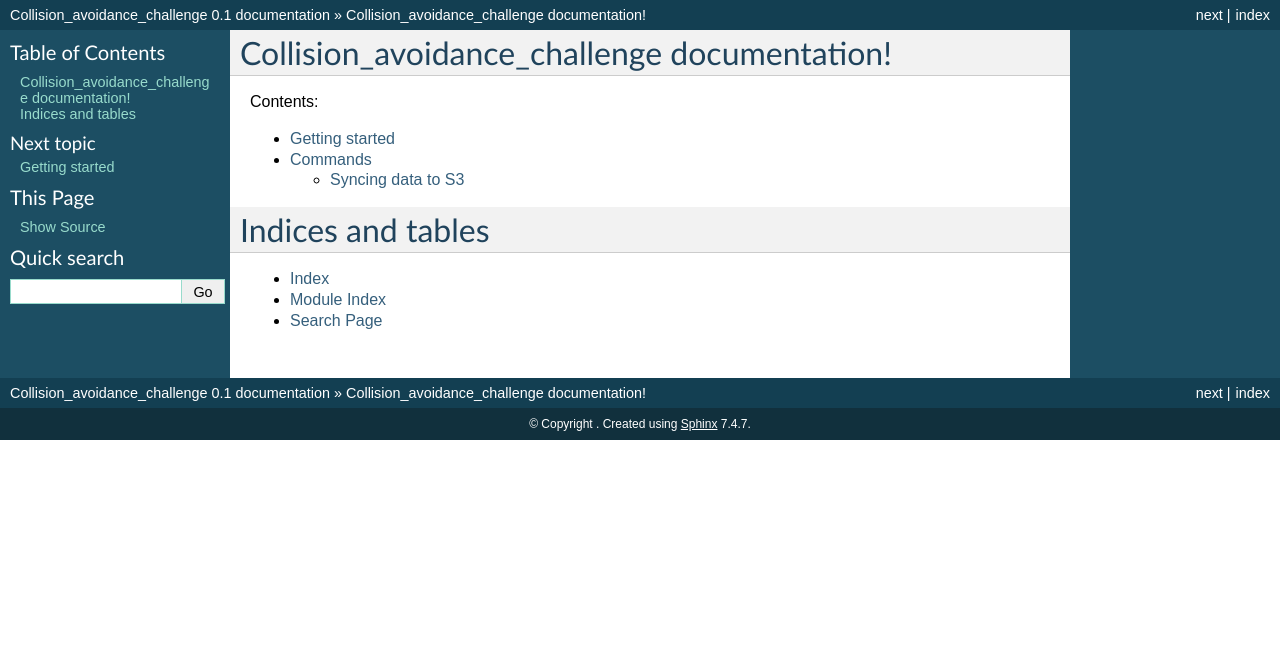
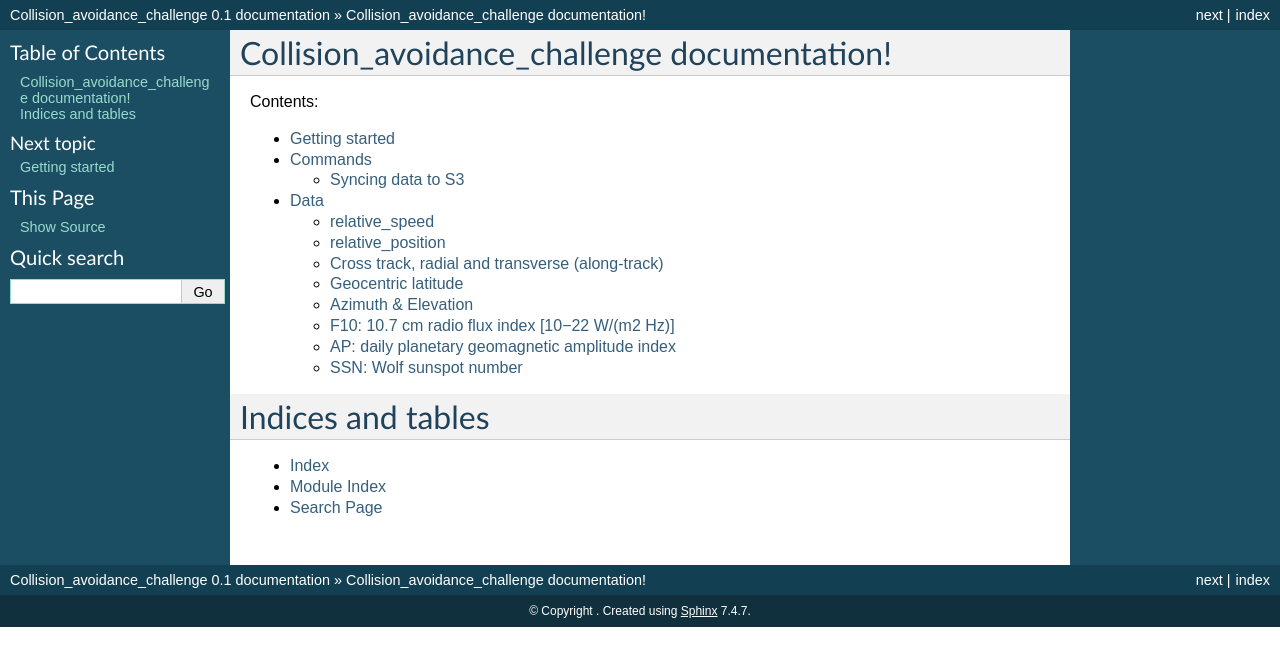
Before and after one commit to JMLizano/Kelvins-collision-avoidance-challenge, a Sphinx documentation site: the page built from docs/index.rst, in a window 1280 px wide. Shown: the top 666 px of the page. Built offline with Sphinx 7.4.7, drawn with Linux system fonts in a browser that asks for light colours; part of the change alters nothing that is shown.

Commit message:
Added some docs on pyhisics concepts. Added dependencies to requirements.txt

```diff
--- /dev/null
+++ b/docs/data.rst
@@ -0,0 +1,53 @@
+Data
+========
+
+This contains explanations on the physics concepts behing the columns.
+
+relative_speed
+^^^^^^^^^^^^^^
+The vector difference between the velocities of two bodies. The velocity of a body with respect to
+another regarded as being at rest. This can be understood at how fast is the chaser object coming at
+the target.
+
+
+relative_position
+^^^^^^^^^^^^^^^^^
+Similar to relative speed.
+
+
+Cross track, radial and transverse (along-track)
+^^^^^^^^^^^^^^^^^^^^^^^^^^^^^^^^^^^^^^^^^^^^^^^^
+
+The three different dimensions to consider.
+
+.. image:: images/cross_track_in_track_radial.png
+
+
+Geocentric latitude
+^^^^^^^^^^^^^^^^^^^
+The angular distance between a point on the Earth's surface and the equator, using the center of the Earth as the vertex.
+It differs from geodetic latitude in that it accounts for the ellipsoidal shape of the Earth rather than considering it as a perfect sphere.
+
+.. image:: images/geocentric_latitude.png
+
+Azimuth & Elevation
+^^^^^^^^^^^^^^^^^^^
+Azimuth and Elevation are measures used to identify the position of a satellite flying overhead. Azimuth tells you what direction to face
+and Elevation tells you how high up in the sky to look. Both are measured in degrees
+
+.. image:: images/az_elevation.jpg
+
+F10: 10.7 cm radio flux index [10−22 W/(m2 Hz)]
+^^^^^^^^^^^^^^^^^^^^^^^^^^^^^^^^^^^^^^^^^^^^^^^
+The solar radio flux at 10.7 cm (2800 MHz) is an excellent indicator of solar activity. Often called the F10.7 index, it is one of the longest
+running records of solar activity. The F10.7 radio emissions originates high in the chromosphere and low in the corona of the solar atmosphere.
+The F10.7 correlates well with the sunspot number
+
+AP: daily planetary geomagnetic amplitude index
+^^^^^^^^^^^^^^^^^^^^^^^^^^^^^^^^^^^^^^^^^^^^^^^
+The daily average Ap index, which monitor the Earth's magnetic field.
+The Ap index ranges from 0 (very quiet) to 400 (extremely disturbed). An Ap index of 30 or greater indicates local geomagnetic storm conditions.
+
+SSN: Wolf sunspot number
+^^^^^^^^^^^^^^^^^^^^^^^^
+Quantity that measures the number of sunspots and groups of sunspots present on the surface of the Sun.
--- a/docs/index.rst
+++ b/docs/index.rst
@@ -13,6 +13,7 @@ Contents:
 
    getting-started
    commands
+   data
 
 
 
--- a/requirements.txt
+++ b/requirements.txt
@@ -5,6 +5,8 @@
 click
 Sphinx
 coverage
-awscli
 flake8
 python-dotenv>=0.5.1
+pandas==0.25.2
+matplotlib==3.1.1
+jupyterlab==0.35.4
```
Also changed, not shown: docs/images/az_elevation.jpg (added), docs/images/cross_track_in_track_radial.png (added), docs/images/geocentric_latitude.png (added), 2 other files.
